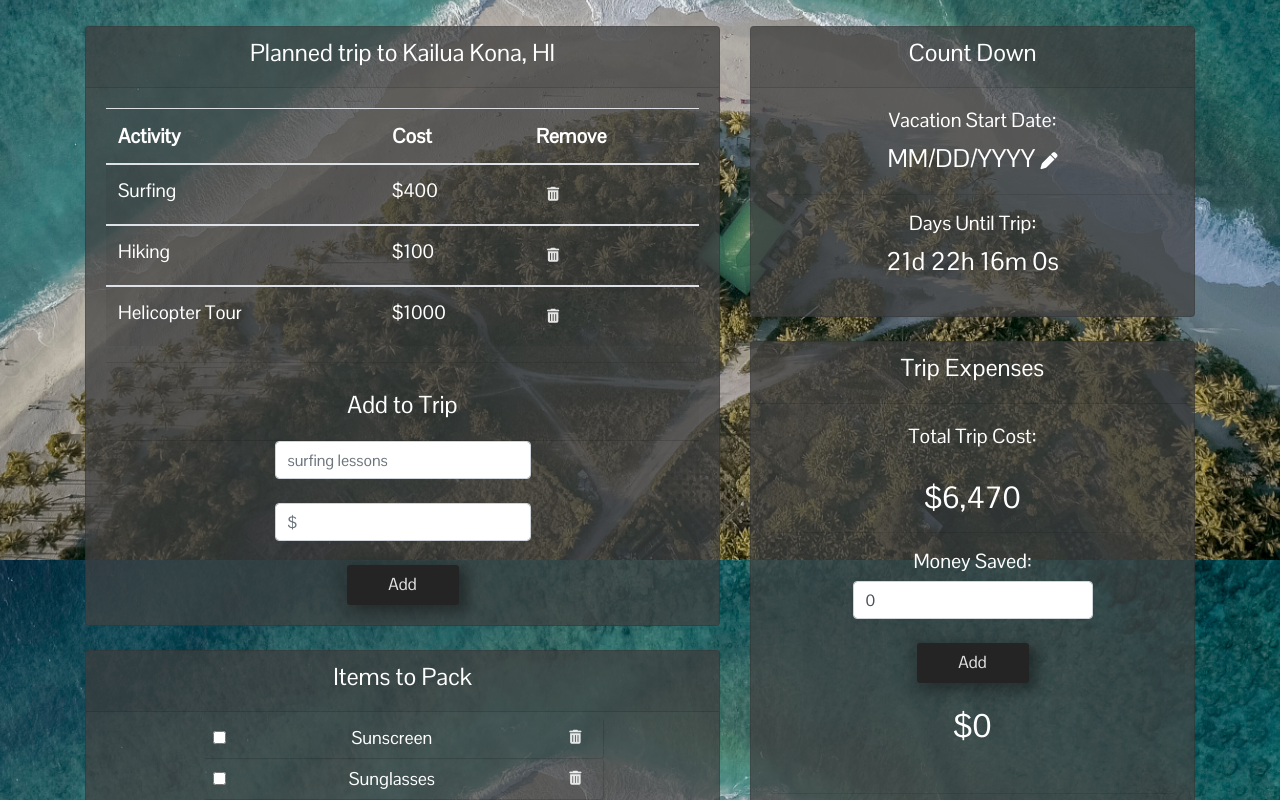
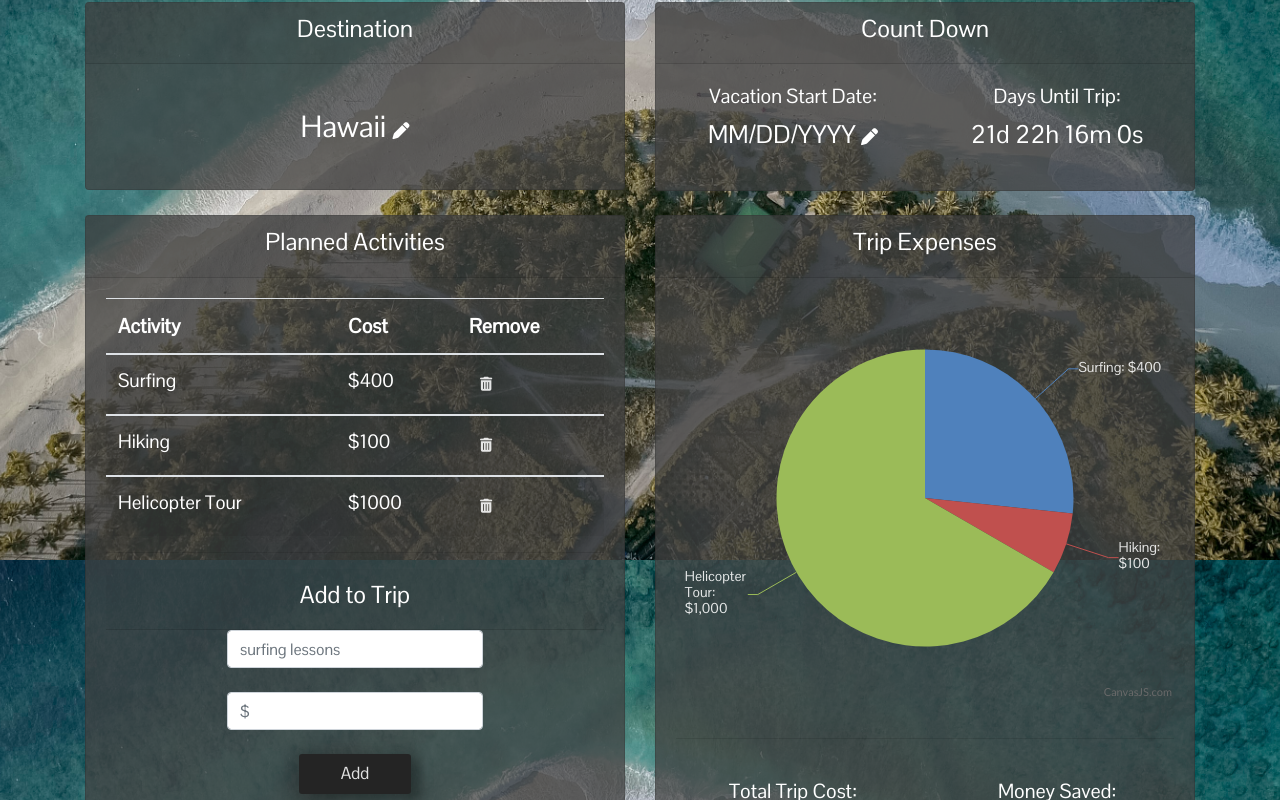
Before and after one commit to joditivis/U-Travel, a React (Create React App) app in the folder client/: page /userpage in a window 1280 px wide. Shown: the part 240-1040 px from the top of the page. Built offline with nearby package versions, Linux system fonts and the light colour scheme; no server answers; a web font is replaced by a local one.

Commit message:
Rearranged user page

```diff
--- a/client/src/components/Budget/BudgetCard.js
+++ b/client/src/components/Budget/BudgetCard.js
@@ -1,5 +1,5 @@
 import React from 'react';
-import { Card, CardHeader, CardBody } from 'reactstrap';
+import { Card, CardHeader, CardBody, Row, Col } from 'reactstrap';
 import Chart from './Chart';
 import MoneySavedInput from './MoneySavedInput';
 import './style.css';
@@ -14,19 +14,25 @@ console.log('trip', props.trip)
       <Card className='budget-card'>
         <CardHeader className='budget-header'><h4>Trip Expenses</h4></CardHeader>
             <CardBody>
-               <h5>Total Trip Cost:</h5>
-               <br></br>
-               <h4 className="trip-cost">$6,470</h4>
+               <Chart
+               trip={props.trip}/>
 
-               <hr></hr>
-
-               <h5>Money Saved:</h5>
-               <MoneySavedInput />
                <br></br>
                <hr></hr>
+               <br></br>
 
-               <Chart
-               trip={props.trip}/>
+              <Row>
+                <Col md={6}>
+                  <h5>Total Trip Cost:</h5>
+                  <h4 className="trip-cost">$6,470</h4>
+                </Col>
+
+                <Col md={6}>
+                  {/* <h5>Money Saved:</h5> */}
+                  <MoneySavedInput />
+                </Col>
+               </Row>
+               <br></br>
 
             </CardBody>
       </Card>
--- a/client/src/components/Budget/Chart.js
+++ b/client/src/components/Budget/Chart.js
@@ -9,10 +9,13 @@ class Chart extends Component {
     const options = {
       animationEnabled: true,
       // exportEnabled: true,
-      theme: 'dark2', // "light1", "dark1", "dark2", "light2"
-      title: {
-        text: 'Budget Chart'
-      },
+      backgroundColor: 'rgba(80, 80, 80, 0.06)',
+      //theme: 'dark2', // "light1", "dark1", "dark2", "light2"
+      // title: {
+      //   text: 'Budget Chart',
+      //   fontFamily: 'Pontano Sans, sans-serif',
+      //   fontColor: 'white'
+      // },
       data: [
         {
           type: 'pie',
@@ -20,6 +23,8 @@ class Chart extends Component {
           // showInLegend: true,
           // legendText: "{label}",
           indexLabel: '{label}: {y}',
+          indexLabelFontColor: 'rgba(255, 255, 255, 0.87)',
+          indexLabelFontFamily: 'Pontano Sans, sans-serif',
           yValueFormatString: '$#,###.##',
           startAngle: -90,
           dataPoints: (this.props.trip || []).map(trip => ({
--- a/client/src/components/Budget/MoneySavedInput.js
+++ b/client/src/components/Budget/MoneySavedInput.js
@@ -17,6 +17,10 @@ function addNumber() {
 
     return (
       <Form className='add-money-input'>
+        <h5>Money Saved:</h5>
+      {/* <br></br> */}
+        <h2>${total}</h2>
+
         <Input
           type='text'
           placeholder='$0'
@@ -29,8 +33,8 @@ function addNumber() {
           Add
         </Button>
 
-        <br></br>
-        <h2>${total}</h2>
+        {/* <br></br>
+        <h2>${total}</h2> */}
       </Form>
     );
 };
--- a/client/src/components/Budget/style.css
+++ b/client/src/components/Budget/style.css
@@ -17,7 +17,7 @@
 .add-money-input {
     display: block;
     margin: 0 auto;
-    width: 15rem;
+    width: 10rem;
 }
 
 .add-money-btn {
--- a/client/src/components/DaysUntilTrip/CountDown.js
+++ b/client/src/components/DaysUntilTrip/CountDown.js
@@ -1,5 +1,5 @@
 import React from 'react';
-import { Card, CardHeader, CardBody } from 'reactstrap';
+import { Card, CardHeader, CardBody, Row, Col } from 'reactstrap';
 import DateInput from './DateInput';
 import './style.css';
 
@@ -41,11 +41,17 @@ let x = setInterval(function() {
       <Card className='countdown-card'>
         <CardHeader className='countdown-header'><h4>Count Down</h4></CardHeader>
             <CardBody>
-              <h5 className='start-date-text'>Vacation Start Date:</h5>
-              <DateInput />
-              <hr></hr>
-              <h5 className='start-date-text'>Days Until Trip:</h5>
-              <p id='countdown-num'></p>
+              <Row>
+                <Col md={6}>
+                  <h5 className='start-date-text'>Vacation Start Date:</h5>
+                  <DateInput />
+                </Col>
+                  {/* <hr></hr> */}
+                <Col md={6}>
+                  <h5 className='start-date-text'>Days Until Trip:</h5>
+                  <p id='countdown-num'></p>
+                </Col>
+              </Row>
             </CardBody>
       </Card>
     </div>
--- /dev/null
+++ b/client/src/components/DestinationInput/DestinationCard.js
@@ -0,0 +1,20 @@
+import React from 'react';
+import { Card, CardHeader, CardBody } from 'reactstrap';
+import DestinationInput from './DestinationInput';
+import './style.css';
+
+const DestinationCard = () => {
+
+return (
+    <div>
+      <Card className='destination-card'>
+        <CardHeader className='destination-header'><h4>Destination</h4></CardHeader>
+            <CardBody>
+              <DestinationInput />
+            </CardBody>
+      </Card>
+    </div>
+  );
+}
+
+export default DestinationCard;
--- /dev/null
+++ b/client/src/components/DestinationInput/DestinationInput.js
@@ -0,0 +1,54 @@
+import React, { Component } from 'react';
+
+
+class DestinationInput extends Component {
+    constructor(props) {
+        super(props)
+        this.state = {
+            destination: 'Hawaii',
+            editing: false
+        };
+
+        this.initEditor();
+        this.edit = this.edit.bind(this);
+        this.save = this.save.bind(this);
+    }
+
+    initEditor() {
+        this.editor = <input
+                        type='text'
+                        className='destination-input'
+                        defaultValue={this.state.destination}
+                        onKeyPress={(event) => {
+                            const key = event.which || event.keyCode;
+                            if (key === 13) { // if user hits the "enter" key, save input value
+                                this.save(event.target.value)
+                            }
+                        }} autoFocus={true}
+                      />
+    }
+
+    edit() {
+        this.setState({
+            destination: this.state.destination,
+            editing: true
+        })
+    };
+
+    save(value) {
+        this.setState({
+            destination: value,
+            editing: false
+        })
+    };
+
+    componentDidUpdate() {
+        this.initEditor();
+    }
+
+    render() {
+        return this.state.editing ? this.editor : <p className='destination' onClick={this.edit}>{this.state.destination}  <i className="fas fa-pen pencil"></i></p>
+    };
+}
+
+export default DestinationInput;
--- /dev/null
+++ b/client/src/components/DestinationInput/style.css
@@ -0,0 +1,28 @@
+.destination-card {
+    background-color: rgba(66, 66, 66, 0.74);
+    font-family: 'Pontano Sans', sans-serif;
+    color: rgb(255, 255, 255);
+}
+
+.destination-header {
+    font-size: 20px;
+    text-align: center;
+}
+
+.destination-input {
+    width: 10rem;
+    margin: 0 auto;
+    display: block;
+    font-size: 27px;
+    margin-top: 20px;
+    margin-bottom: 20px;
+}
+
+.destination {
+    margin-top: 20px;
+    margin-bottom: 20px;
+    font-family: 'Pontano Sans', sans-serif;
+    font-size: 30px;
+    text-align: center;
+
+}
--- a/client/src/pages/UserPage/UserPage.js
+++ b/client/src/pages/UserPage/UserPage.js
@@ -17,6 +17,7 @@ import CountDown from '../../components/DaysUntilTrip/CountDown';
 import WeatherPage from '../WeatherPage/WeatherPage';
 // import TripInfo from '../../components/SavedTripInfo/TripInfo';
 import Trip from '../../components/SavedTripInfo/Trip';
+import DestinationCard from '../../components/DestinationInput/DestinationCard';
 // import AddTripForm from '../../components/SavedTripInfo/AddTripForm';
 import './style.css';
 
@@ -90,12 +91,18 @@ const UserPage = () => {
   return (
     <Container>
       <br></br>
-      <br></br>
       <Row>
-        <Col md={7}>
+        <Col md={6}>
+          <DestinationCard />
+        </Col>
+        <Col md={6}>
+          <CountDown />
+          <br></br>
+        </Col>
+        <Col md={6}>
           <Card className="trip-card">
             <CardHeader className="trip-header">
-              <h4>Planned trip to Kailua Kona, HI</h4>
+              <h4>Planned Activities</h4>
             </CardHeader>
             {/* <CardHeader>Add to my trip</CardHeader>
       <AddTripForm addTrip={addTrip} /> */}
@@ -129,10 +136,10 @@ const UserPage = () => {
           <PackingList />
           <br></br>
         </Col>
-        <Col md={5}>
-          <CountDown />
-          <br></br>
-          <BudgetCard trip={trips} />
+        <Col md={6}>
+          <BudgetCard
+          trip={trips}
+          />
         </Col>
       </Row>
       <br></br>
```
